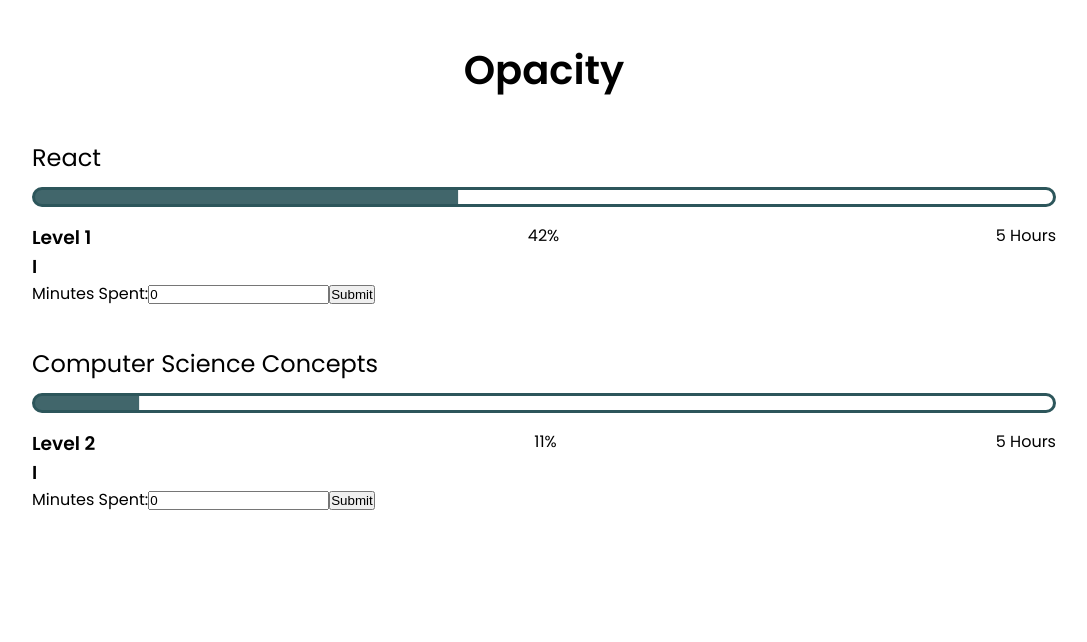
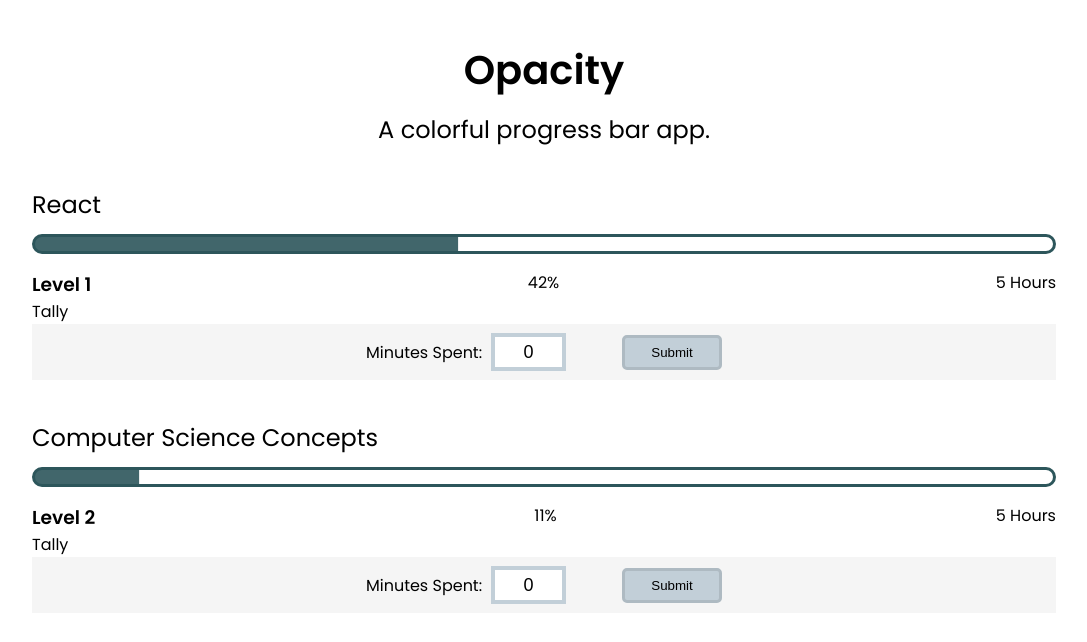
Before and after one commit to escott2/opacity-react, a React (Create React App) app: page / in a window 1280 px wide. Shown: the top 642 px of the page, without its empty margins (96-1183 px from the left). Built offline with nearby package versions, Linux system fonts and the light colour scheme.

Commit message:
Save and retrieve data from local storage

```diff
--- a/src/components/App.js
+++ b/src/components/App.js
@@ -1,5 +1,5 @@
 import logo from '../logo.svg';
-import React, { useState } from "react";
+import React, { useState, useEffect } from "react";
 import './App.css';
 import Header from './Header';
 import Card from './Card';
@@ -8,7 +8,28 @@ import skills from "../assets/data.js";
 
 function App() {
 
-  const [skillLogs, setSkillLogs] = useState([...skills])
+  // const [skillLogs, setSkillLogs] = useState([...skills]);
+
+  const [skillLogs, setSkillLogs] = useState([]);
+
+  useEffect(() => {
+    const localSkillsTest = JSON.parse(localStorage.getItem('log')) || [...skills];
+    setSkillLogs([...localSkillsTest])
+  }, []);
+
+  function supportsLocalStorage() {
+    try {
+      return 'localStorage' in window && window['localStorage'] !== null;
+    } catch(e) {
+      console.log(e);
+      return false;
+    }
+  }
+
+  function saveDataToLocal() {
+    console.log(`skill log test: ${JSON.stringify(skillLogs)}`);
+    localStorage.setItem('log', JSON.stringify(skillLogs));
+  }
 
   function handleSubmitTime(time, index) {
 
@@ -21,6 +42,11 @@ function App() {
 
       return [...updatedLogs];
     })
+
+    if (supportsLocalStorage()) {
+      saveDataToLocal();
+    }
+
   }
 
 
--- /dev/null
+++ b/src/components/Form.css
@@ -0,0 +1,35 @@
+.Form-wrapper {
+    background-color: #F5F5F5;
+    width: 100%;
+}
+
+.Form-flex {
+    width: 450px;
+    display: flex;
+    justify-content: space-evenly;
+    align-items: center;
+    margin: 0 auto;
+}
+
+.Time-input {
+    padding: 0.25em;
+    margin: 0.5em;
+    font-size: 18px;
+    width: 75px;
+    border-style: solid;
+    border: solid #C2CFD8 0.25em;
+    text-align: center;
+
+}
+
+button {
+    width: 100px;
+    height: 35px;
+    border-radius: 5px;
+    border: solid 0.25em #AEBAC2;
+    background-color: #C2CFD8;
+
+    /* background-color: black; */
+    /* color: white; */
+    /* padding: 0.1em; */
+}
--- a/src/components/Form.js
+++ b/src/components/Form.js
@@ -1,4 +1,5 @@
 import React, {useState} from "react";
+import "./Form.css";
 
 function Form(props) {
 
@@ -12,9 +13,10 @@ function Form(props) {
     }
 
     return (
-        <form>
+        <div className="Form-wrapper">
+            <form className="Form-flex">
                 <label>Minutes Spent:
-            <input onChange={handleChange} type="text" name="minutes" id="minutes" value={time}></input>
+                <input className="Time-input" onChange={handleChange} type="text" name="minutes" id="minutes" value={time}></input>
                 </label>
                 <button
                     onClick={(event) => {
@@ -24,6 +26,7 @@ function Form(props) {
                 }}
                 >Submit</button>
             </form>
+        </div>
     )
 }
 
--- a/src/components/Header.css
+++ b/src/components/Header.css
@@ -2,5 +2,11 @@ h1 {
     font-size: 2.5rem;
     text-align: center;
     margin: 1em;
+    margin-bottom: 0.25em;
     font-weight: 600;
 }
+
+.Sub-heading {
+    text-align: center;
+    margin-bottom: 1em;
+}
--- a/src/components/Header.js
+++ b/src/components/Header.js
@@ -2,7 +2,11 @@ import React from "react";
 import "./Header.css";
 
 function Header() {
-    return <h1>Opacity</h1>;
+    return (
+    <div>
+        <h1>Opacity</h1>
+        <h2 className="Sub-heading">A colorful progress bar app.</h2>
+    </div>);
 }
 
 export default Header;
--- a/src/components/Tally.js
+++ b/src/components/Tally.js
@@ -1,9 +1,10 @@
 import React from "react";
 
 function Tally() {
-    return <div className="Progress-tally">
-        <h3>I</h3>
-    </div>;
+    return (
+        <div className="Progress-tally">
+            <p>Tally</p>
+        </div>);
 }
 
 export default Tally;
```
Also changed, not shown: 1 other file (tests, documents, lock files or other folders). Lines whose indentation alone changed are shown as unchanged.
